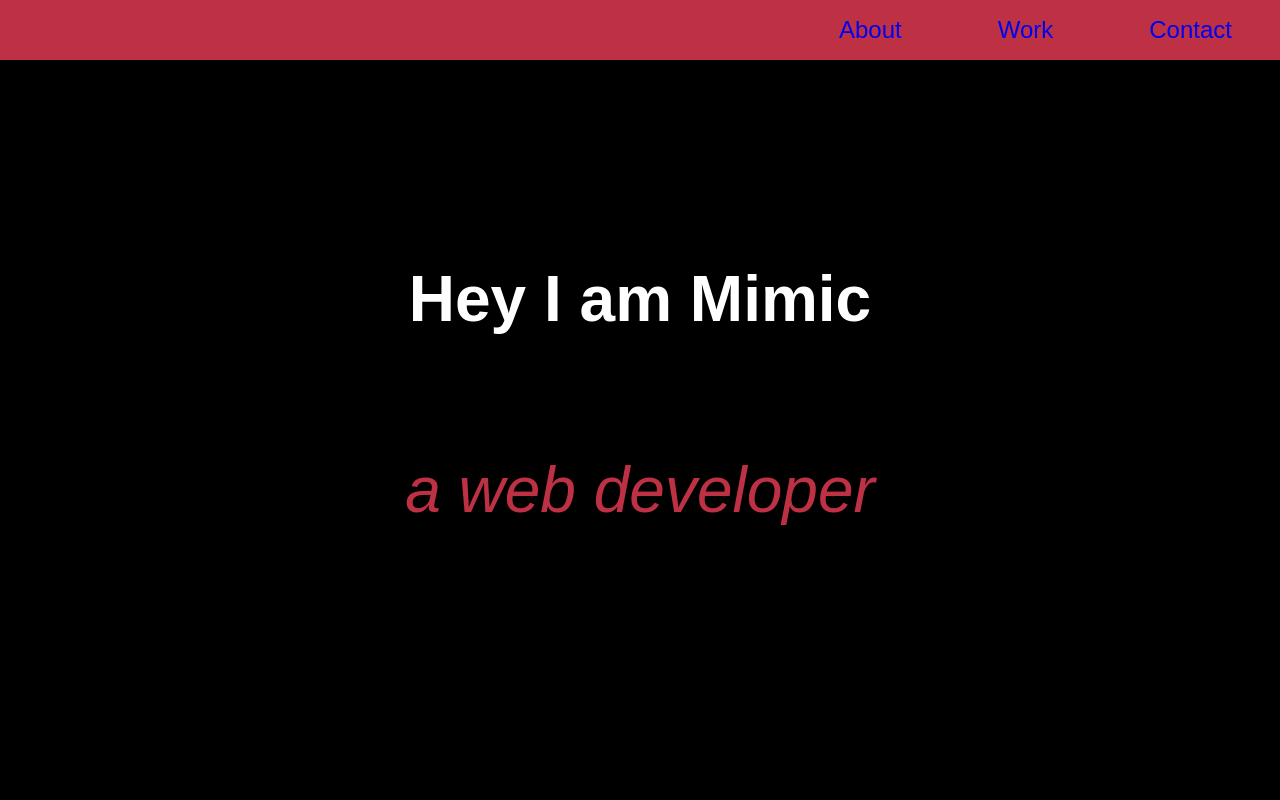
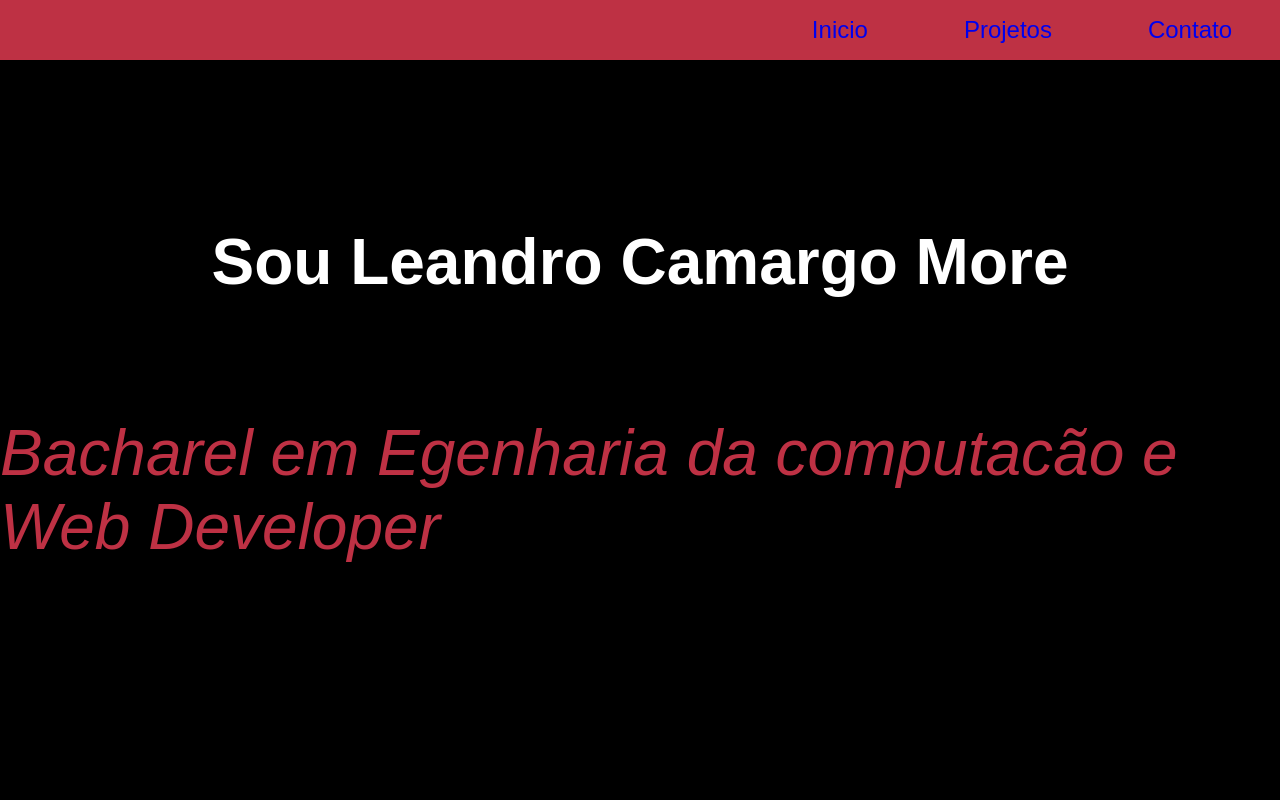
Before and after one commit to leandrocmore/leandrocmore.githu.io, a plain HTML site: page index.html in a window 1280 px wide. Shown: the top 800 px of the page. Drawn offline with Linux system fonts and the light colour scheme.

Commit message:
Update index.html

```diff
--- a/index.html
+++ b/index.html
@@ -10,15 +10,15 @@
 <body>
   <nav id="navbar">
     <ul id="nav-list"><li>
-      <a href="#welcome-section">About</a>
+      <a href="#welcome-section">Inicio</a>
     </li>
-    <li><a href="#projects">Work</a></li>
-    <li><a href="#contact">Contact</a></li>
+    <li><a href="#projects">Projetos</a></li>
+    <li><a href="#contact">Contato</a></li>
     </ul>
   </nav>
   <section id="welcome-section" class="welcome-section">
-    <h1>Hey I am Mimic</h1>
-    <p>a web developer</p>
+    <h1>Sou Leandro Camargo More </h1>
+    <p> Bacharel em Egenharia da computacão e Web Developer</p>
 </section>
 <section id="projects" class="projects">
   <h2>These are some of my projects
```
